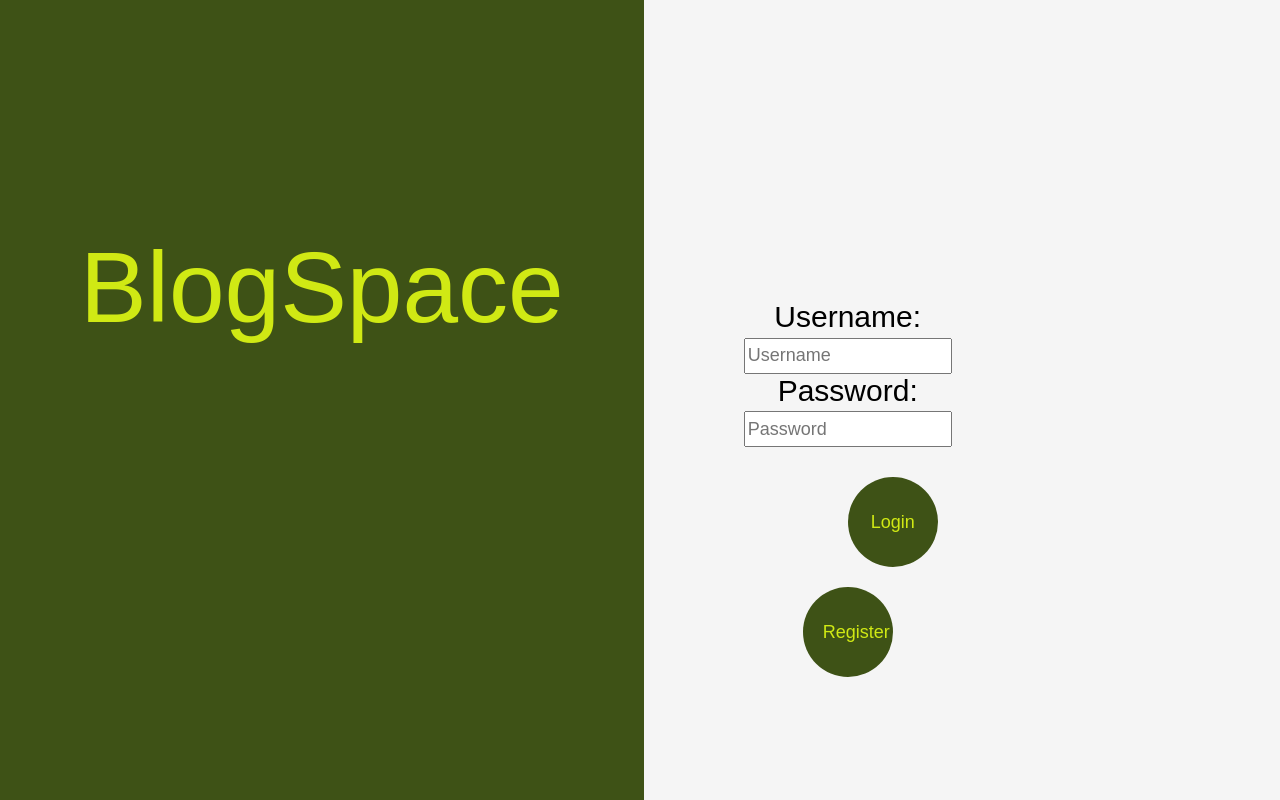
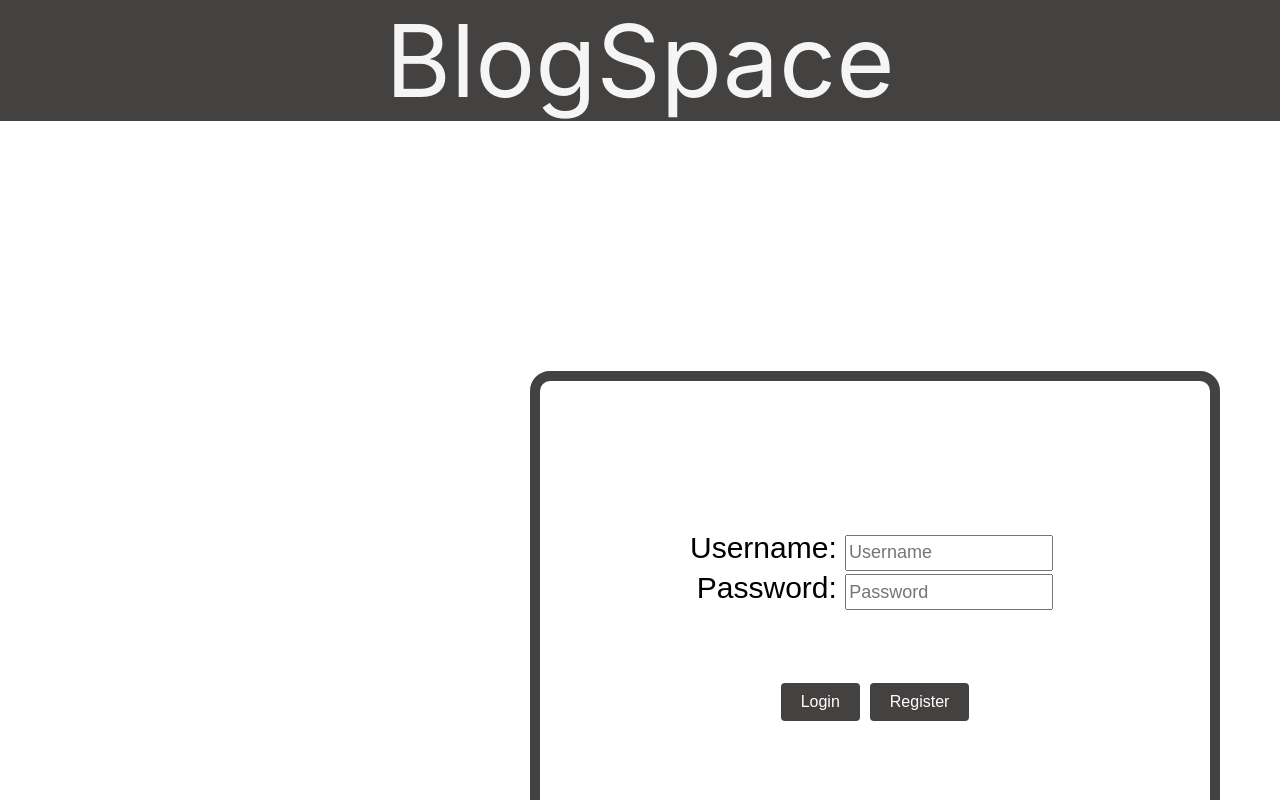
Before and after one commit to narayanan08/blog-management-system, a React (Create React App) app: page / in a window 1280 px wide. Shown: the top 800 px of the page. Built offline with nearby package versions, Linux system fonts and the light colour scheme.

Commit message:
updated styles correctly

```diff
--- a/src/blog_form/blog_form.css
+++ b/src/blog_form/blog_form.css
@@ -1,22 +1,30 @@
-.main-body {
+.blogForm-main-body {
     display: flex;
     flex-direction: column;
     align-items: center;
-    margin-top: 50px;
+    margin:20px auto;
+    background-color: #f0f0f0;
+    width:1000px;
+    padding:20px auto;
+    padding-bottom: 20px;
 }
 
-.logoo {
+.blogForm-logo {
     font-size: 2rem;
     font-weight: bold;
     margin-bottom: 20px;
 }
 
-.main-body-blogForm {
+.blogForm-main-body-blogForm {
     width: 80%;
     max-width: 800px;
     margin-bottom: 20px;
 }
 
+.blogForm-main-body-blogForm p{
+    display: flex;
+    border-style:10px solid #ccc;
+}
 textarea {
     width: 100%;
     padding: 10px;
@@ -25,6 +33,11 @@ textarea {
     border-radius: 4px;
     font-size: 1rem;
     resize: vertical; /* Allow vertical resizing */
+}
+
+#blogForm-buttons{
+    margin:10px auto;
+
 }
 
 button {
@@ -51,6 +64,7 @@ button:last-child {
     margin-right: 0;
 }
 
+
 @media screen and (max-width: 600px) {
     .main-body-blogForm {
         width: 90%;
--- a/src/blog_form/show_comments.jsx
+++ b/src/blog_form/show_comments.jsx
@@ -9,8 +9,12 @@ import axios from 'axios';
 export default function ShowComments() {
     const { postId,isLoggedInUser } = useParams();
     console.log("post id inside Showcomments="+postId);
-
-    const [comments, setComments] = useState([]);
+    const sampleComments = [
+        { id: 1, comment: "Great post!" },
+        { id: 2, comment: "Nice content." },
+        { id: 3, comment: "Looking forward to more." },
+    ];
+    const [comments, setComments] = useState([sampleComments]);
 
     //Actual data collection and filtering must come here
     function filterData(data) {
--- a/src/home_page/following.css
+++ b/src/home_page/following.css
@@ -6,19 +6,28 @@
     margin-top: 50px;
 }
 
-.following-logo {
+.following-logo{
+    display: flex;
+    justify-content: space-between;
+    align-items:flex-start;
+    background-color: #333;
+    color: #fff;
+    padding: 25px 20px;/* Dark text color */
     font-size: 24px;
     font-weight: bold;
-    margin-bottom: 20px;
-    color: #333; /* Dark text color */
 }
 
 .following-usernames {
+    /* display: flex; */
+    /* vertical-align: center; */
     width: 60%;
+    margin-left:20%;
+    margin-top:5%;
     border: 1px solid #ccc; /* Light border */
     padding: 20px;
     border-radius: 8px;
     box-shadow: 0 4px 8px rgba(0, 0, 0, 0.1); /* Soft shadow */
+    /* text-align: center; */
 }
 
 .following-usernames div {
--- a/src/home_page/following.jsx
+++ b/src/home_page/following.jsx
@@ -1,9 +1,15 @@
 import { useEffect, useState } from "react";
 import axios from "axios";
 import { useNavigate } from "react-router-dom";
+import "./following.css";
 
 export default function Following() {
-    const [following, setFollowing] = useState([]);
+    const [following, setFollowing] = useState([
+        "user1",
+        "user2",
+        "user3"
+    ]);
+    // const [following, setFollowing] = useState([]);
     const logo = "BlogSpace";
     const navigate = useNavigate();
 
@@ -61,8 +67,9 @@ export default function Following() {
 
     return (
         <>
-            <div className="following-main-body">
-                <div className='following-logo'>
+            {/* <div className="following-main-body"> */}
+            <div>
+                <div className="following-logo">
                     {logo}
                 </div>
                 <div className="following-usernames">
--- a/src/home_page/home_page.css
+++ b/src/home_page/home_page.css
@@ -1,5 +1,5 @@
 /* General styles */
-body {
+homepage-body {
   font-family: Arial, sans-serif;
   margin: 0;
   padding: 0;
@@ -15,54 +15,57 @@ header {
   padding: 10px 20px;
 }
 
-#logo {
+#homepage-logo {
   font-size: 24px;
   font-weight: bold;
 }
 
-#home-page-search {
+#homepage-home-page-search {
   position: relative;
 }
 
-#home-page-search input {
+#homepage-home-page-search input {
   padding: 10px;
   border: none;
   border-radius: 4px;
   width: 300px;
 }
 
-.username-list {
+.homepage-username-list {
   position: absolute;
   top: 40px;
   background: #fff;
-  width: 300px;
+  width: 320px;
   border: 1px solid #ddd;
   border-radius: 4px;
   max-height: 200px;
   overflow-y: auto;
   z-index: 1000;
+  padding-left: 0px;
 }
 
-.username-list li {
+
+.homepage-username-list li {
   padding: 10px;
   border-bottom: 1px solid #ddd;
   cursor: pointer;
+
 }
 
-.username-list li:hover {
+.homepage-username-list li:hover {
   background-color: #f0f0f0;
 }
 
-#account-properties {
+#homepage-account-properties {
   display: flex;
   align-items: center;
 }
 
-#account-properties div {
+#homepage-account-properties div {
   margin-left: 20px;
 }
 
-#account-properties span {
+#homepage-account-properties span {
   cursor: pointer;
   padding: 10px 15px;
   border-radius: 4px;
@@ -70,17 +73,17 @@ header {
   transition: background-color 0.3s;
 }
 
-#account-properties span:hover {
+#homepage-account-properties span:hover {
   background-color: #555;
 }
 
 /* Main body styles */
-#main-body {
+#homepage-main-body {
   display: flex;
   padding: 20px;
 }
 
-#content {
+#homepage-content {
   flex: 1;
   padding: 20px;
   background-color: #fff;
@@ -88,16 +91,16 @@ header {
   box-shadow: 0 0 10px rgba(0, 0, 0, 0.1);
 }
 
-#decoration {
+#homepage-decoration {
   flex: 0.3;
   padding: 20px;
 }
 
-#myBlogs {
+#homepage-myBlogs {
   margin-bottom: 20px;
 }
 
-.blog {
+.homepage-blog {
   padding: 20px;
   margin-bottom: 20px;
   border: 1px solid #ddd;
@@ -106,72 +109,75 @@ header {
   transition: box-shadow 0.3s;
 }
 
-.blog:hover {
+.homepage-blog:hover {
   box-shadow: 0 0 10px rgba(0, 0, 0, 0.1);
 }
 
-.blog-header {
+.homepage-blog-header {
   display: flex;
   justify-content: space-between;
   align-items: center;
   margin-bottom: 10px;
 }
 
-.blog-header p {
+.homepage-blog-header p {
   margin: 0;
 }
 
-#blog-title {
+#homepage-blog-title {
   font-size: 18px;
   font-weight: bold;
   cursor: pointer;
   color: #333;
   transition: color 0.3s;
+  display:flex;
+  padding-right:0px;
 }
 
-#username{
+#homepage-username{
   font-size: 18px;
   font-weight: bold;
 
   color: #333;
 }
 
-#blog-title:hover {
+#homepage-blog-title:hover {
   color: #007bff;
 }
 
-.content {
+.homepage-content {
   font-size: 16px;
   color: #555;
   margin-bottom: 10px;
+  display: flex;
 }
 
-.blog-footer {
+.homepage-blog-footer {
   display: flex;
   justify-content: space-between;
   align-items: center;
 }
 
-.likes, .comments {
+.homepage-likes, .homepage-comments {
   display: flex;
   align-items: center;
 }
 
-.likes img {
+.homepage-likes img {
   width: 20px;
   height: 20px;
 }
 
-.likes p {
+.homepage-likes p {
   margin: 0 0 0 5px;
 }
 
-.comments a {
+.homepage-comments a {
   color: #007bff;
   text-decoration: none;
   transition: color 0.3s;
 }
 
-.comments a:hover {
+.homepage-comments a:hover {
   color: #0056b3;
 }
--- a/src/login/login.css
+++ b/src/login/login.css
@@ -1,65 +1,59 @@
-.title{
-    display: flex;
-    justify-content: center;
-    font-size:3rem;
+.login-main-middle{
+    display:flex;
+    flex-direction: column;
+    justify-content: space-between;
 }
 
-.credentials{
-    margin: 500px 500px 50px 100px;
-    padding-top: 100px;
+.login-logo{
+
+    vertical-align: center;
+    padding:0px 0px 0px 0px;
+    border-color: black;
+    color:whitesmoke;
+    background-color: #444141;
+    font-size: 100px;
+    /* padding:50px ; */
+    cursor: pointer;
+    /* height:100vh; */
+
+}
+.login-credentials{
+
+    width: max-content;
     font-family: sans-serif;
     font-size: 30px;
+    border-style:solid;
+    border-color: #333;
+    margin: 250px 300px 200px 530px;
+    padding:150px;
+    border-radius: 20px;
+    border-style: solid;
+    border-width: 10px;
+    border-color:#444141;
+    display:flex;
+    flex-direction: column;
+
+
 }
 
-input{
+input[id="login-username"]{
     height:30px;
     width:200px;
     font-size: large;
-}
-
-.main-middle{
-    display:flex;
-    flex-direction: row;
-    justify-content: space-between;
+    margin-right:7px;
 }
 
 
-#login{
-    margin:30px 10px 10px 100px;
-    /* padding:30px; */
-    height:90px;
-    width:90px;
-    font-size: large;
-    background-color: rgb(62,82,22);
-    color:rgb(208,233,20);
-    font-family: sans-serif;
-    border-radius: 50px;
+#buttons{
+    margin-top:70px;
+
 }
 
-#register{
-    margin:30px 100px 10px 20px;
-    /* padding:30px; */
-    height:90px;
-    width:90px;
-    font-size: large;
-    background-color: rgb(62,82,22);
-    color:rgb(208,233,20);
-    font-family: sans-serif;
-    border-radius: 50px;
+#login-login{
+    background-color: #444141;
+
 }
 
-.logo{
-    /* border-width: 50px;
-    border-radius: 10px; */
-    padding:5rem;
-    text-align: center;
-    /* align-items: center; */
-    border-color: black;
-    color:rgb(208, 233, 20);
-    background-color: rgb(62, 82, 22);
-    font-size: 100px;
-    display:flex;
-    cursor: pointer;
-    height:100vh;
-
+#login-register{
+    background-color: #444141;
 }
--- a/src/login/login.jsx
+++ b/src/login/login.jsx
@@ -55,21 +55,24 @@ const Login = () => {
 
     return (
         <>
-            <div className='main-middle'>
-                <div className="logo">
+            <div className='login-main-middle'>
+                <div className="login-logo">
                     {logo}
                 </div>
-                <div className="credentials">
+                <div className="login-credentials">
                     <div>
                         <label>Username: </label>
-                        <input type="text" placeholder="Username" value={currusername} onChange={(e) => setCurrUsername(e.target.value)} />
+                        <input id="login-username" type="text" placeholder="Username" value={currusername} onChange={(e) => setCurrUsername(e.target.value)} />
                     </div>
                     <div>
                         <label>Password: </label>
-                        <input type="password" placeholder="Password" value={currpassword} onChange={(e) => setCurrPassword(e.target.value)} />
+                        <input id= "login-password" type="password" placeholder="Password" value={currpassword} onChange={(e) => setCurrPassword(e.target.value)} />
                     </div>
-                    <button id="login" onClick={handleLogin}>Login</button>
-                    <button id="register" onClick={handleSignup}>Register</button>
+                    <div id="buttons">
+                        <button id="login-login" onClick={handleLogin}>Login</button>
+                        <button id="login-register" onClick={handleSignup}>Register</button>
+                    </div>
+
                 </div>
             </div>
         </>
--- a/src/person/person.css
+++ b/src/person/person.css
@@ -1,7 +1,7 @@
 .person-logo{
-    background-color: rgb(62,82,20);
+    background-color: #333;
     width:100%;
-    color:rgb(208,233,20);
+    color:#fff;
     font-size: 60px;
     display: flex;
 }
@@ -22,5 +22,6 @@
     /* display: flex; */
     margin-top:0px;
     font-size: 30px;
-    background-color: rgb(208,233,20)
+    background-color: #333;
+    color:#fff
 }
```
Also changed, not shown: src/blog_form/blog_form.jsx (+30 -8 lines), src/home_page/home_page.jsx (+74 -24 lines).
